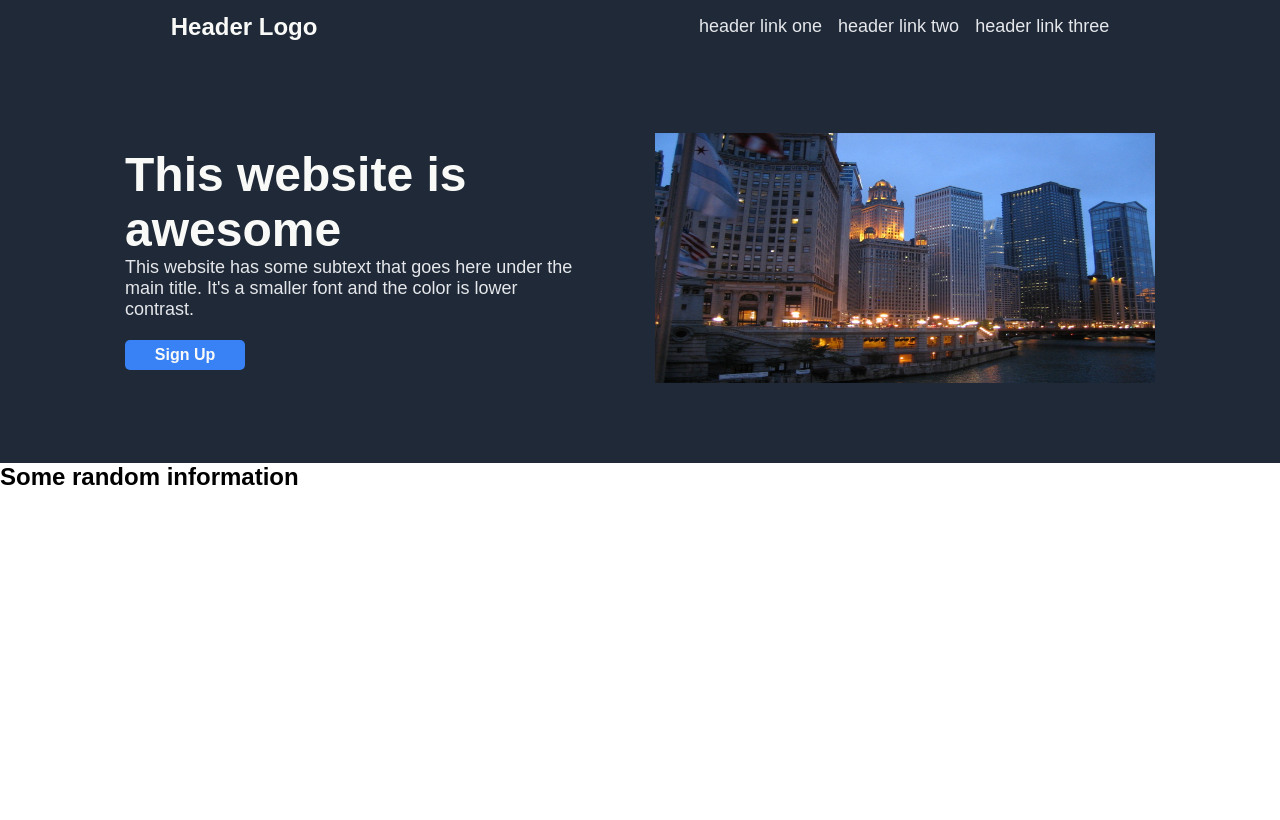
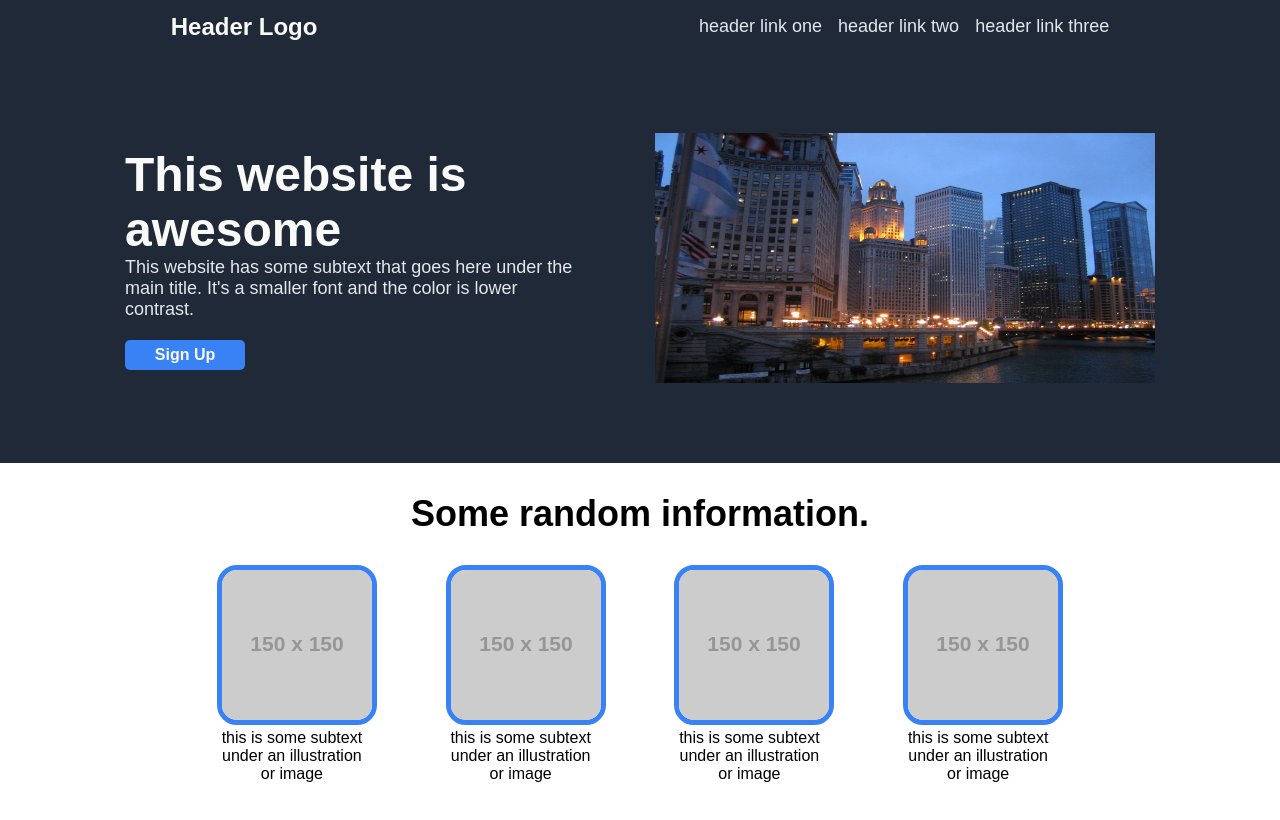
Before and after one commit to dallandunn/odin-landing, a plain HTML site: page index.html in a window 1280 px wide. Drawn offline with Linux system fonts and the light colour scheme; placeholder pictures from the web are drawn by us.

Commit message:
Add information section

```diff
--- a/index.html
+++ b/index.html
@@ -27,7 +27,25 @@
             </div>
 
             <div class="info" >
-                <h2>Some random information</h2>
+                <h2>Some random information.</h2>
+                <div class="container">
+                    <div class="image">
+                        <img src="https://via.placeholder.com/150">
+                        <p>this is some subtext under an illustration or image</p>
+                    </div>
+                    <div class="image">
+                        <img src="https://via.placeholder.com/150">
+                        <p>this is some subtext under an illustration or image</p>
+                    </div>
+                    <div class="image">
+                        <img src="https://via.placeholder.com/150">
+                        <p>this is some subtext under an illustration or image</p>
+                    </div>
+                    <div class="image">
+                        <img src="https://via.placeholder.com/150">
+                        <p>this is some subtext under an illustration or image</p>
+                    </div>
+                </div>
             </div>
         </div>
 
--- a/style.css
+++ b/style.css
@@ -71,3 +71,34 @@
     height: 30px;
     font-weight: bold;
 }
+
+.info {
+    display: flex;
+    flex-direction: column;
+    align-items: center;
+    padding: 30px;
+}
+
+.info img {
+    border: 5px solid #3882F6;
+    border-radius: 20px;
+    size: 150px, 100px;
+}
+
+.container {
+    padding: 30px;
+    display: flex;
+    justify-content: space-around;
+    text-align: center;
+    width: 75%;
+}
+
+.image p {
+    width: 150px;
+    text-align: center;
+}
+
+.info h2 {
+    font-size: 36px;
+    font-weight: bold;
+}
```
